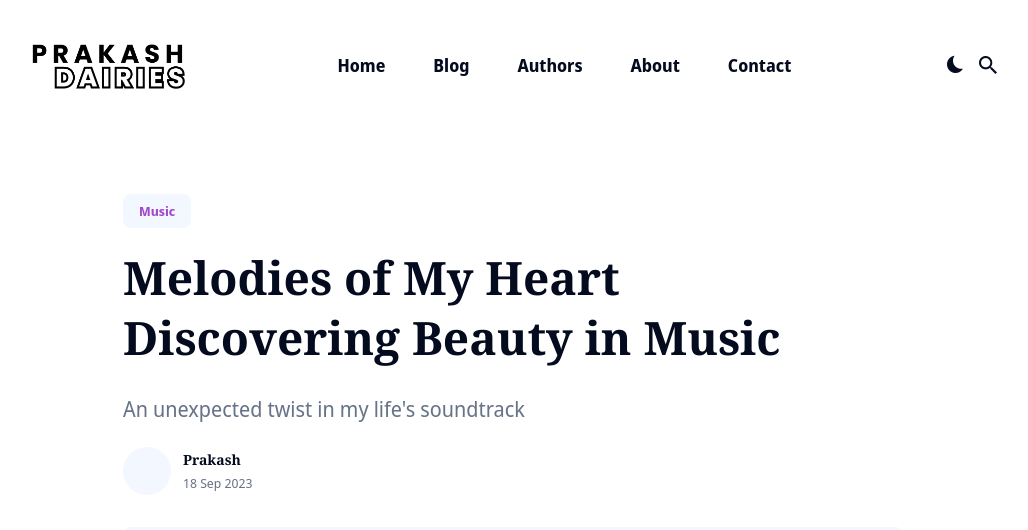
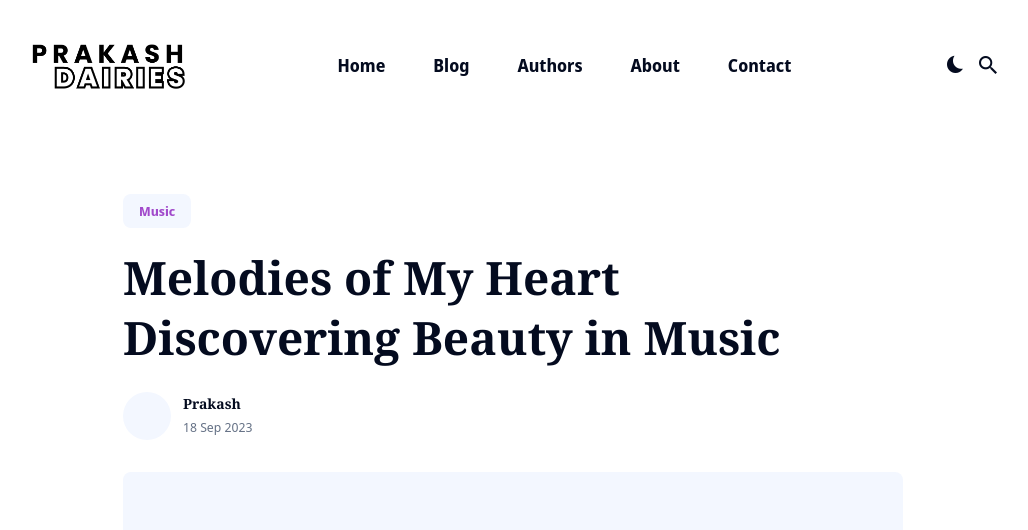
Before and after one commit to PrakasRavichandran/dairy-blog, a Jekyll site: the page built from _posts/2023-09-18-melodies-of-my-heart-discovering.markdown, in a window 1280 px wide and 900 px high. Shown: the top 530 px of the window, without its empty margins (127-1155 px from the left). Built offline with Jekyll 4.4.1, drawn with Linux system fonts in a browser that asks for light colours; nearby versions of some CDN libraries.

Commit message:
Update 2023-09-18-melodies-of-my-heart-discovering.markdown

```diff
--- a/_posts/2023-09-18-melodies-of-my-heart-discovering.markdown
+++ b/_posts/2023-09-18-melodies-of-my-heart-discovering.markdown
@@ -1,7 +1,7 @@
 ---
 layout: post
 title: Melodies of My Heart Discovering Beauty in Music
-description: An unexpected twist in my life's soundtrack
+description:
 date: 2023-09-18 12:00:00 +0300
 author: prakash
 image: '/images/27.jpg'
```
